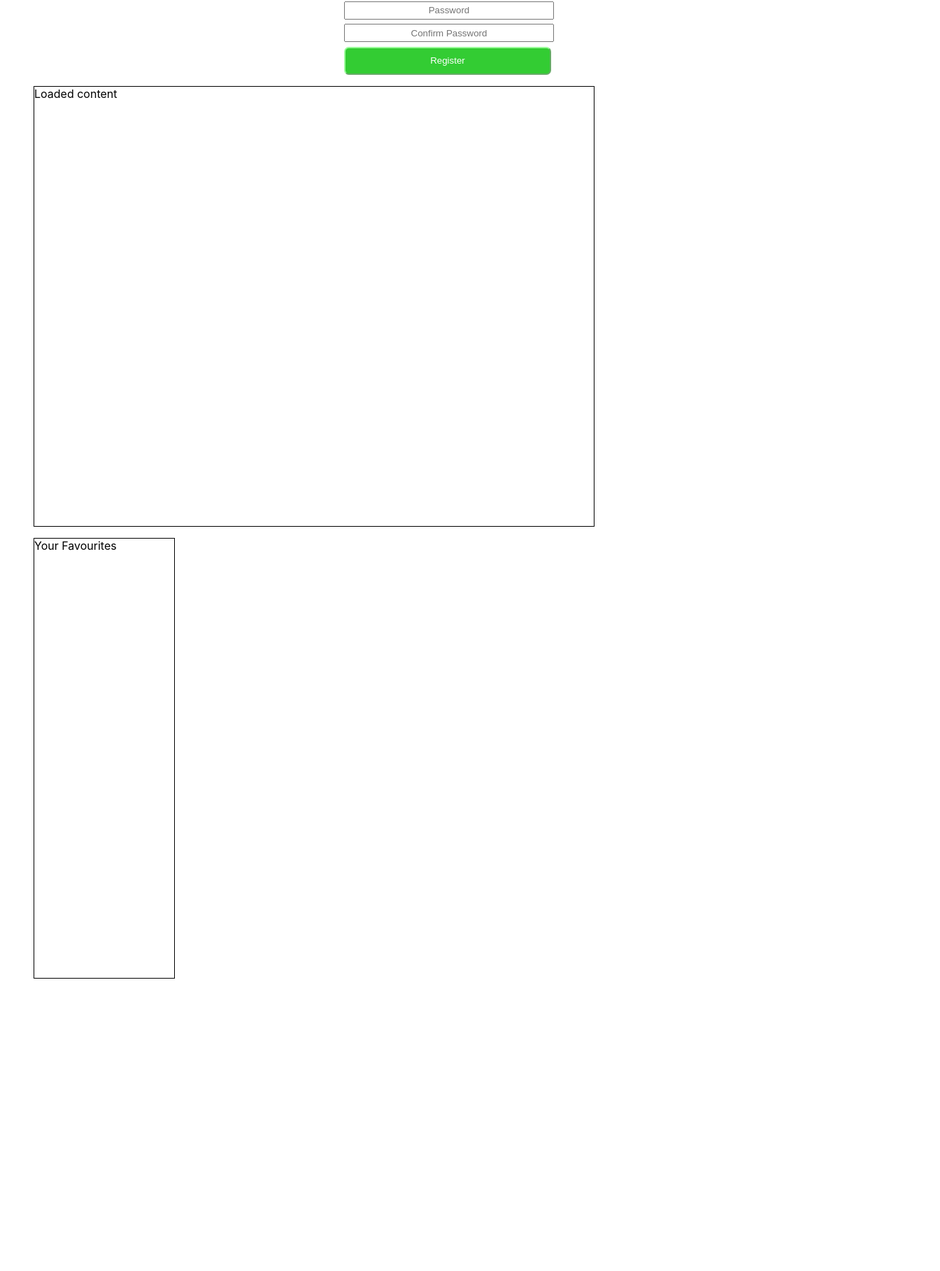
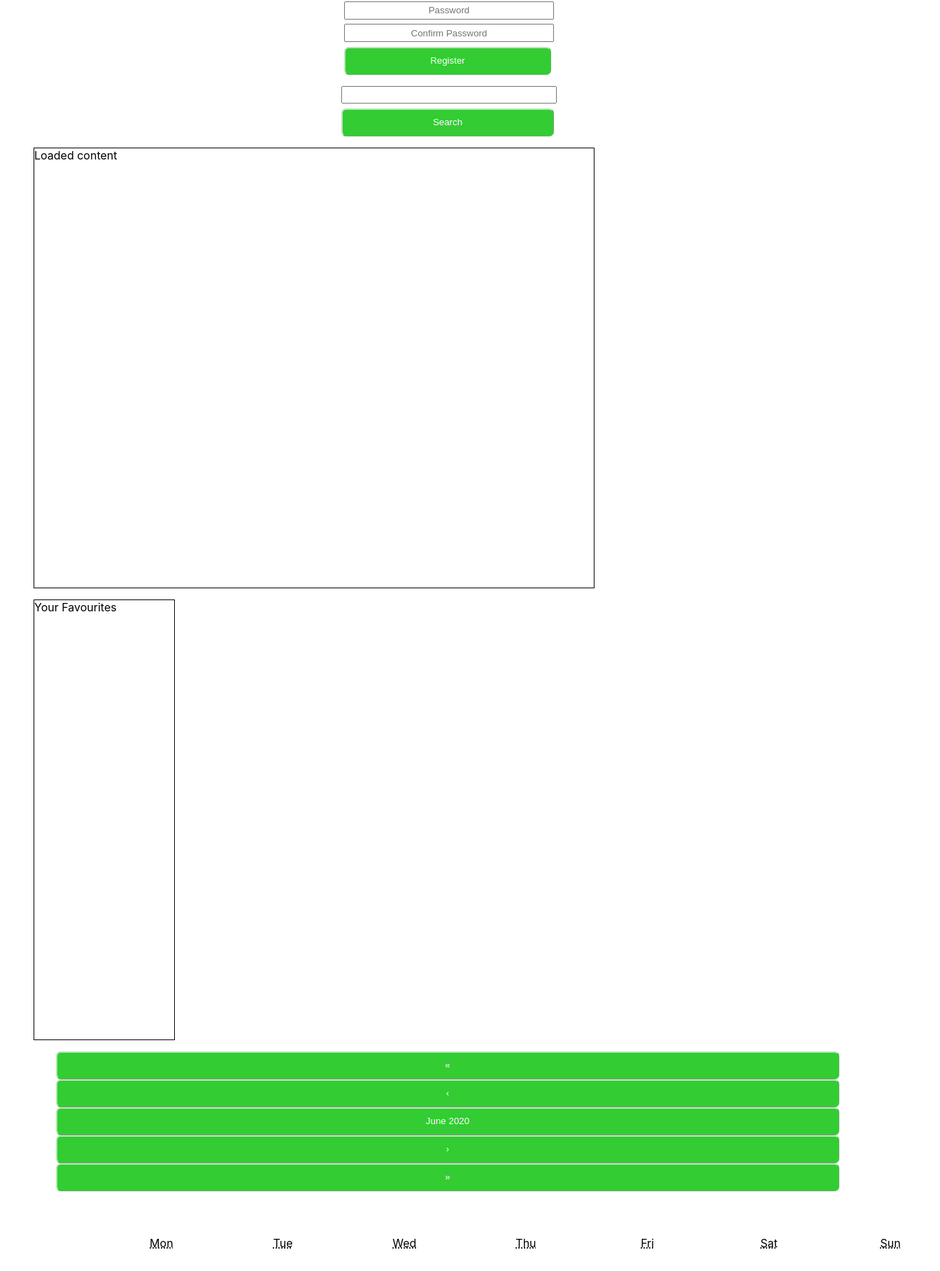
Before and after one commit to janet-chen/CPSC436I-project, a React (Create React App) app: page / in a window 1280 px wide. Shown: the part 239-2056 px from the top of the page at 70% size, 1344 px wide, since content can reach past the window. Before the commit the page ends 1654 px from the top, so only its background shows below. Built offline with nearby package versions, Linux system fonts and the light colour scheme.

Commit message:
Started simple searchbar and calendar (#6)
Co-authored-by: khyang <khyang@students.cs.ubc.ca>
Co-authored-by: Janet Chen <17347608+janet-chen@users.noreply.github.com>

```diff
--- a/package.json
+++ b/package.json
@@ -7,6 +7,7 @@
     "@testing-library/react": "^9.5.0",
     "@testing-library/user-event": "^7.2.1",
     "react": "^16.13.1",
+    "react-calendar": "^3.1.0",
     "react-dom": "^16.13.1",
     "react-redux": "^7.2.0",
     "react-router-dom": "^5.2.0",
--- a/src/components/App.js
+++ b/src/components/App.js
@@ -2,16 +2,21 @@ import React from 'react';
 import './App.css';
 import Login from './UserForms/Login';
 import Registration from './UserForms/Registration';
+import MyCalendar from './Calendar';
+import Searchbar from './Searchbar';
 import SaveColumn from './SaveColumn/SaveColumn';
 import Display from './Display/Display';
+
 
 function App() {
   return (
     <div>
       <Login />
       <Registration />
+      <Searchbar />
       <Display />
       <SaveColumn />
+      <MyCalendar />
     </div>
   );
 }
--- /dev/null
+++ b/src/components/Calendar.js
@@ -0,0 +1,27 @@
+import React, { Component } from 'react'
+import Calendar from 'react-calendar';
+// import 'react-calendar/dist/Calendar.css';
+
+
+export default class MyCalendar extends Component {
+  constructor(props){
+    super(props);
+    this.state = {
+      date: new Date(),
+    }
+  }
+
+
+  onChange = date => this.setState({ date })
+
+  render() {
+    return (
+      <div>
+        <Calendar
+          onChange={this.onChange}
+          value={this.state.date}
+        />
+      </div>
+    );
+  }
+}
--- /dev/null
+++ b/src/components/Searchbar.js
@@ -0,0 +1,30 @@
+import React, { Component } from 'react'
+
+export default class Searchbar extends Component {
+  constructor(props) {
+    super(props);
+    this.state = {value: ''};
+    this.handleChange = this.handleChange.bind(this);
+    this.handleSubmit = this.handleSubmit.bind(this);
+  }
+
+  handleSubmit(event) {
+      console.log("Search: " + this.state.value);
+      event.preventDefault();
+  }
+
+  handleChange(event) {
+      this.setState({
+          value: event.target.value
+      })
+  }
+
+  render() {
+    return (
+      <form onSubmit={this.handleSubmit}>
+        <input id="submitText" type="text" value={this.state.value} onChange={this.handleChange}/>
+        <button onClick={() => this.handleSubmit}>Search</button>
+      </form>
+    );
+  }
+}
```
Also changed, not shown: 1 other file (tests, documents, lock files or other folders).
